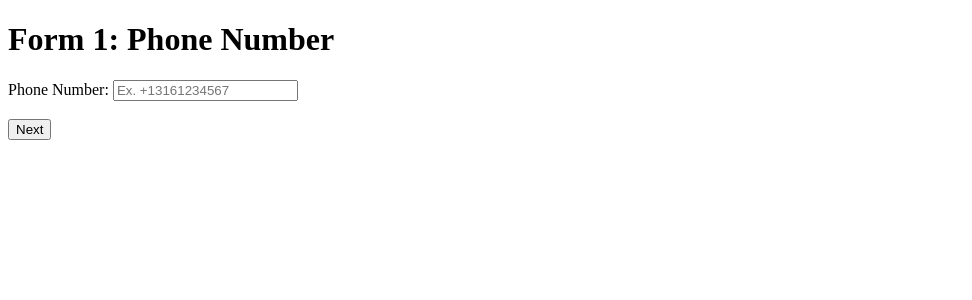
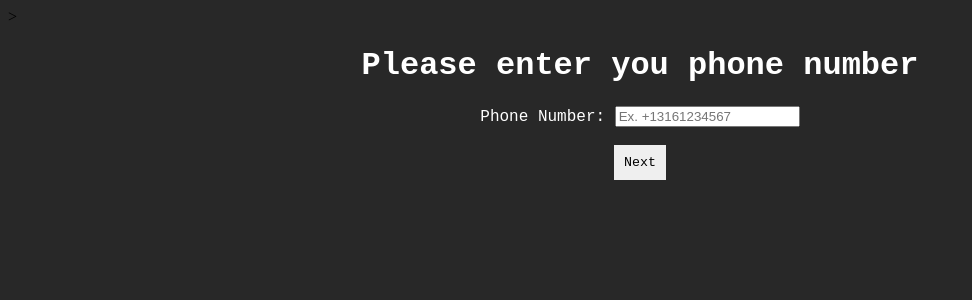
Before and after one commit to KNEternity/KuHackCarGoo, a Flask app: page /form1 in a window 1280 px wide. Shown: the top 300 px of the page, without its empty margins (0-972 px from the left). Run offline with Flask 3, Linux system fonts and the light colour scheme.

Commit message:
Add files via upload

```diff
--- /dev/null
+++ b/Flask/static/form1.css
@@ -0,0 +1,32 @@
+h1 {
+  text-align: center;
+  color: white;
+  font-family: 'Courier New', Courier, monospace;
+}
+
+.pn {
+  text-align: center;
+  color: white;
+  font-family: 'Courier New', Courier, monospace;
+}
+
+body {
+  background-color: #282828;
+}
+
+.next {
+  font-family: 'Courier New', Courier, monospace;
+  padding: 10px;
+  border-width: 0px;
+  transition: background-color 1s, color 1s;
+}
+
+.next:hover {
+  cursor: pointer;
+  background-color: #282828;
+  color: white;
+}
+
+.next:active {
+  opacity: .7;
+}
--- a/Flask/static/index.css
+++ b/Flask/static/index.css
@@ -59,7 +59,7 @@ body:hover {
   text-align: center;
   border: none;
   outline: none;
-  transition: 1.5s;
+  transition: 1s;
   font-family: 'Courier New', Courier, monospace;
   font-weight: 700;
 }
--- a/Flask/templates/form1.html
+++ b/Flask/templates/form1.html
@@ -2,16 +2,17 @@
 <html>
   <head>
     <title>Form 1</title>
+    <link rel="stylesheet" type="text/css" href="{{ url_for('static', filename='form1.css')}}">>
   </head>
   <body>
-    <h1>Form 1: Phone Number</h1>
+    <h1>Please enter you phone number</h1>
     {% if error %}
-    <p style="color: red;">{{ error }}</p>
+    <p style="color: red; text-align: center; font-family: 'Courier New', Courier, monospace;">{{ error }}</p>
     {% endif %}
-    <form method="POST">
+    <form method="POST" class="pn">
       <label for="phone_number">Phone Number:</label>
       <input type="text" id="phone_number" name="phone_number" placeholder="Ex. +13161234567"><br><br>
-      <input type="submit" value="Next">
+      <input type="submit" value="Next" class="next">
     </form>
   </body>
 </html>
```
Also changed, not shown: Flask/templates/index.html (+8 -2 lines).
